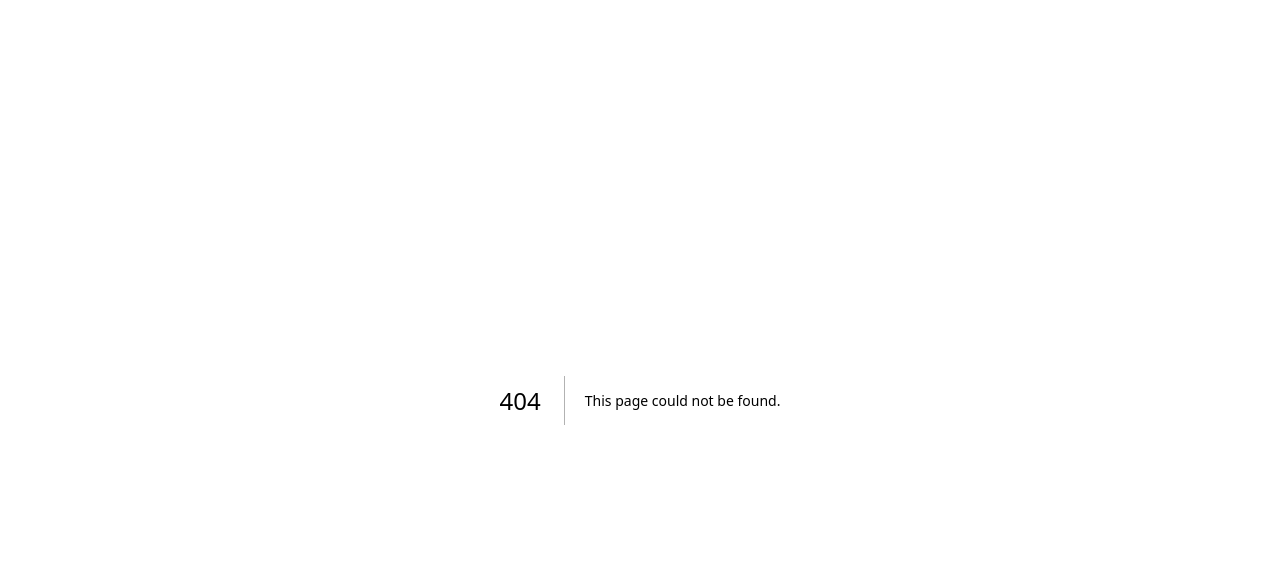
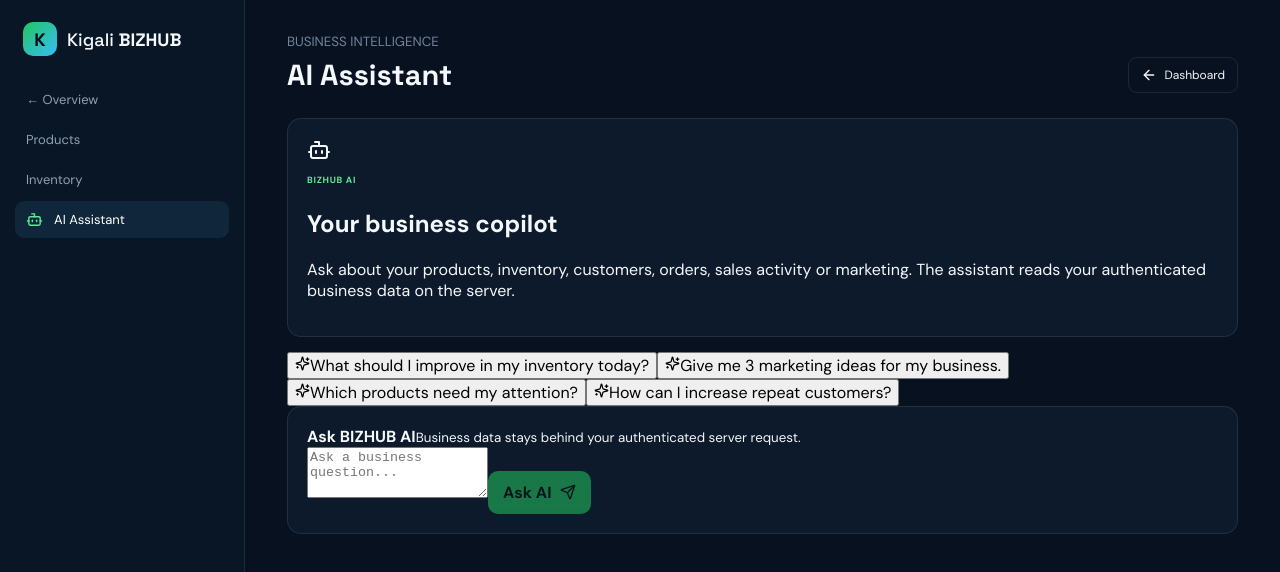
Before and after one commit to CREDO-2020/Kigali-BIZHUB, a Next.js app: page /dashboard/ai-assistant in a window 1280 px wide. Before the commit this address had no page. Shown: the top 572 px of the page. Built offline with nearby package versions, Linux system fonts and the light colour scheme.

Commit message:
feat: add BIZHUB AI assistant page

```diff
--- /dev/null
+++ b/app/dashboard/ai-assistant/page.tsx
@@ -0,0 +1,87 @@
+"use client";
+
+import { FormEvent, useState } from "react";
+import Link from "next/link";
+import { ArrowLeft, Bot, Send, Sparkles } from "lucide-react";
+
+const prompts = [
+  "What should I improve in my inventory today?",
+  "Give me 3 marketing ideas for my business.",
+  "Which products need my attention?",
+  "How can I increase repeat customers?",
+];
+
+export default function AIAssistantPage() {
+  const [message, setMessage] = useState("");
+  const [answer, setAnswer] = useState("");
+  const [busy, setBusy] = useState(false);
+  const [error, setError] = useState("");
+
+  async function ask(e?: FormEvent) {
+    e?.preventDefault();
+    const value = message.trim();
+    if (!value || busy) return;
+    setBusy(true);
+    setError("");
+    setAnswer("");
+    try {
+      const response = await fetch("/api/ai/assistant", {
+        method: "POST",
+        headers: { "Content-Type": "application/json" },
+        body: JSON.stringify({ message: value }),
+      });
+      const data = await response.json();
+      if (!response.ok) throw new Error(data.error || "AI request failed.");
+      setAnswer(data.answer);
+    } catch (err) {
+      setError(err instanceof Error ? err.message : "AI request failed.");
+    } finally {
+      setBusy(false);
+    }
+  }
+
+  return (
+    <main className="dashboard">
+      <aside className="sidebar">
+        <Link href="/dashboard" className="brand"><span className="brandMark">K</span><span>Kigali <b>BIZHUB</b></span></Link>
+        <nav>
+          <Link href="/dashboard">← Overview</Link>
+          <Link href="/dashboard/products">Products</Link>
+          <Link href="/dashboard/inventory">Inventory</Link>
+          <Link href="/dashboard/ai-assistant" className="active"><Bot size={17}/> AI Assistant</Link>
+        </nav>
+      </aside>
+      <section className="dashMain">
+        <header className="dashHeader">
+          <div><small>BUSINESS INTELLIGENCE</small><h1>AI Assistant</h1></div>
+          <Link href="/dashboard" className="viewStore"><ArrowLeft size={16}/> Dashboard</Link>
+        </header>
+
+        <div className="aiWorkspace">
+          <div className="panel aiHero">
+            <div className="aiHeroIcon"><Bot size={24}/></div>
+            <span className="setupTag">BIZHUB AI</span>
+            <h2>Your business copilot</h2>
+            <p>Ask about your products, inventory, customers, orders, sales activity or marketing. The assistant reads your authenticated business data on the server.</p>
+          </div>
+
+          <div className="aiPromptGrid">
+            {prompts.map((prompt) => (
+              <button key={prompt} onClick={() => setMessage(prompt)}><Sparkles size={15}/><span>{prompt}</span></button>
+            ))}
+          </div>
+
+          <div className="panel aiChat">
+            <div className="aiChatHeader"><div><b>Ask BIZHUB AI</b><small>Business data stays behind your authenticated server request.</small></div></div>
+            {answer && <div className="aiAnswer"><div className="aiAvatar"><Bot size={17}/></div><div><b>BIZHUB AI</b><p>{answer}</p></div></div>}
+            {error && <div className="authError">{error}</div>}
+            <form className="aiComposer" onSubmit={ask}>
+              <textarea value={message} onChange={(e) => setMessage(e.target.value)} placeholder="Ask a business question..." rows={3} maxLength={2000}/>
+              <button className="primaryButton" disabled={busy || !message.trim()}>{busy ? "Thinking..." : "Ask AI"} <Send size={16}/></button>
+            </form>
+          </div>
+        </div>
+      </section>
+    </main>
+  );
+}
```
